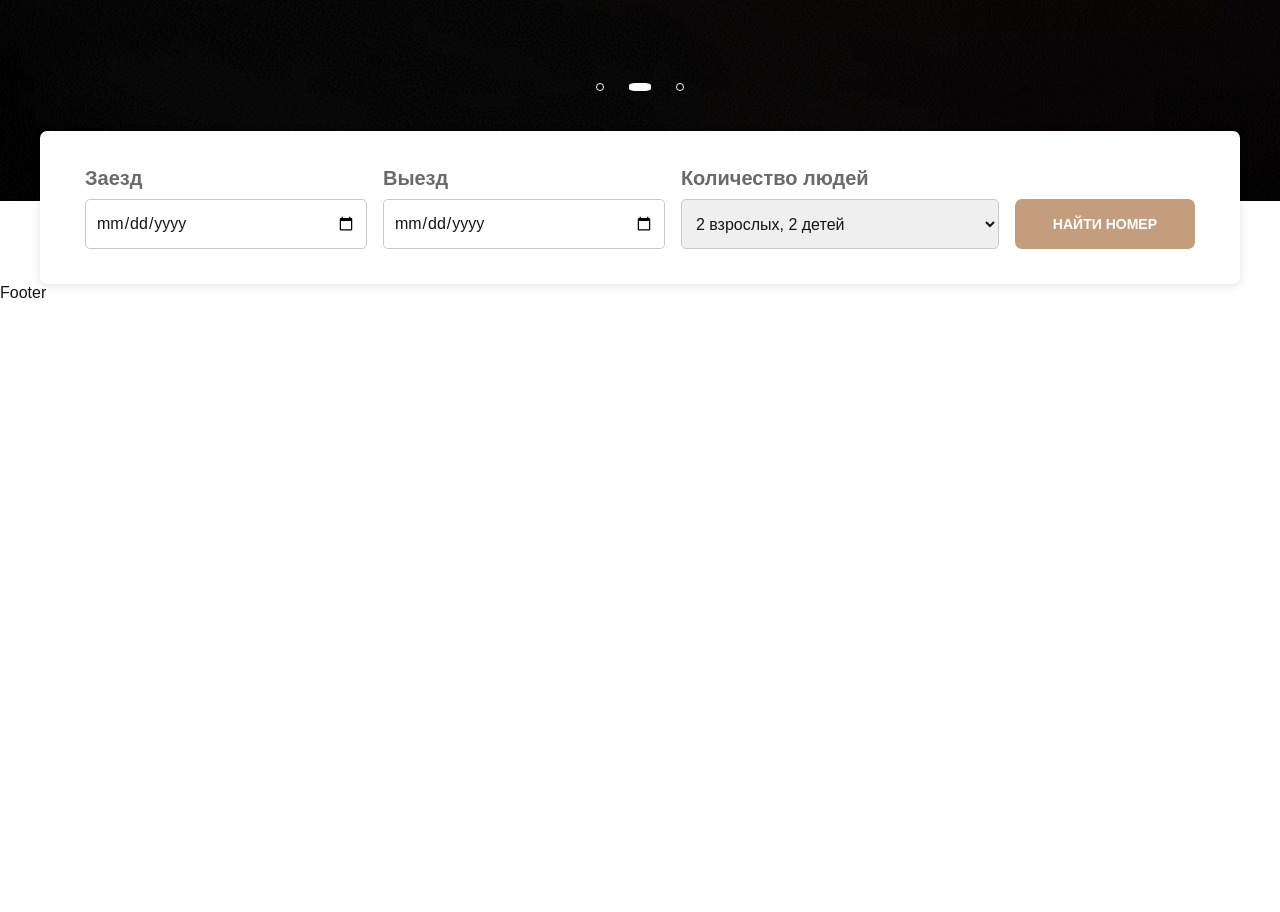
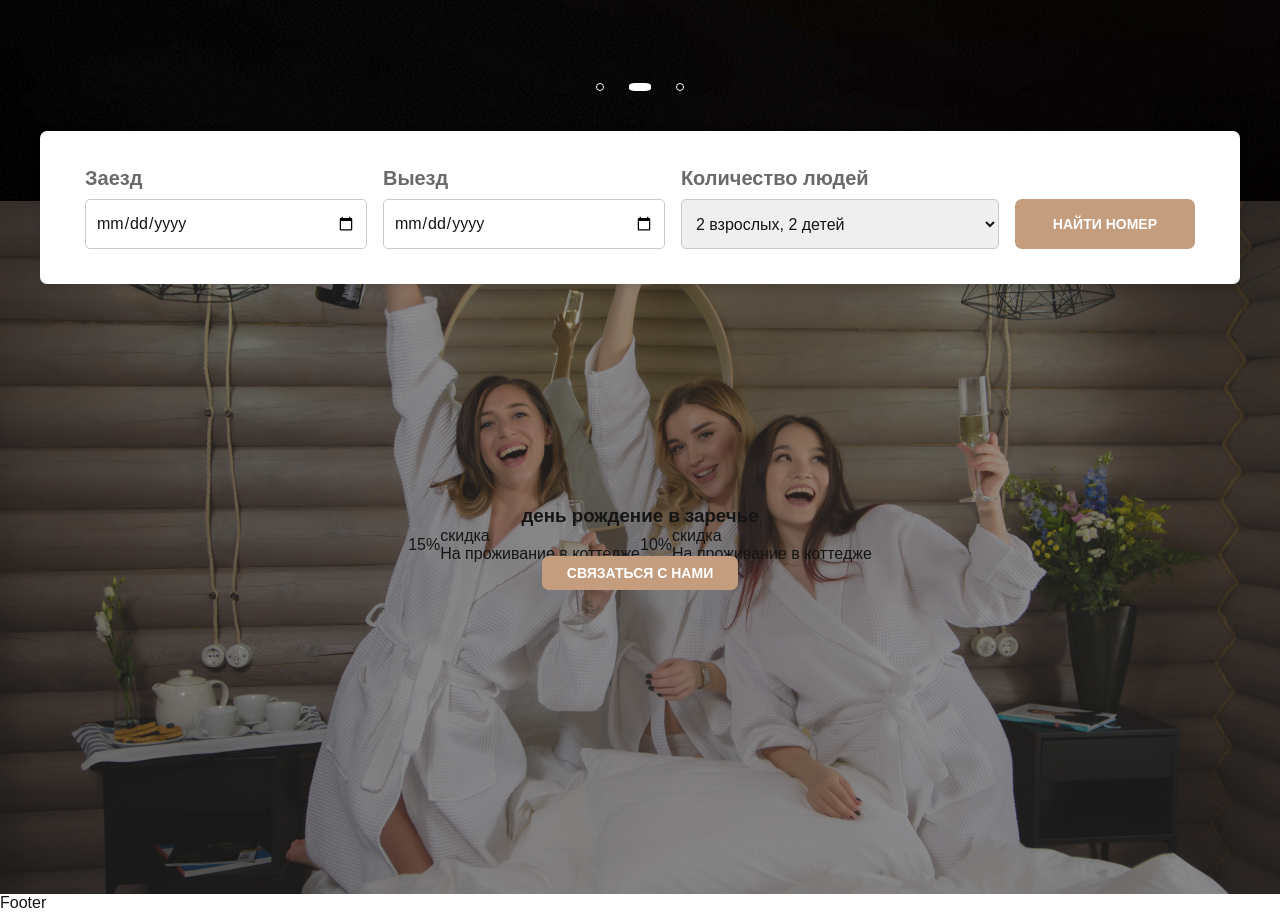
Before and after one commit to TamirisKim/zarechye.k, a website: page src/index.html in a window 1280 px wide. Shown: the part 599-1511 px from the top of the page. Before the commit the page ends 901 px from the top, so only its background shows below. Drawn offline with nearby package versions, Linux system fonts and the light colour scheme; files that its build step writes are made by us from their sources.

Commit message:
start sale

```diff
--- a/src/assets/scss/src/media.scss
+++ b/src/assets/scss/src/media.scss
@@ -12,10 +12,15 @@
   .header__top--left {
 				column-gap: 1.7rem;
 		}
+
+    /*  */
+    .hero .hero-slider .box {
+      min-height: 80vh;
+  }
 }
 
 /* =========================================@media  760px============ */
-@media screen and (max-width: 760px){
+@media screen and (max-width: 773px){
   .time-work {
     display: none;
   }
@@ -65,7 +70,7 @@
 
 /*  */
 .hero .hero-slider .box{
-  min-height: 80vh;
+  min-height: 70vh;
 }
 .hero-title{
   font-size: 4.5rem;
@@ -74,10 +79,42 @@
 .hero-text {
 	padding-top: 1.5rem;
 }
+/*  */
+.img-height-bg {
+	margin-block-start: -16rem;
 }
+}
+
+/* =========================================@media  600px============ */
+@media screen and (max-width: 600px){
+  .img-height-bg {
+    margin-block-start: -20rem;
+  }
+}
+
 /* =========================================@media  450px============ */
-@media screen and (max-width: 450px){
+@media screen and (max-width: 470px){
   html {
     font-size: 50%;
  }
+ /*  */
+ .hero-title{
+  font-size: 4rem;
 }
+/*  */
+.img-height-bg {
+  margin-block-start: -23rem;
+}
+}
+/* =========================================@media  434px============ */
+@media screen and (max-width: 434px){
+  .img-height-bg {
+    margin-block-start: -28rem;
+  }
+}
+/* =========================================@media  378px============ */
+@media screen and (max-width: 378px){
+  .img-height-bg {
+    margin-block-start: -38rem;
+  }
+}
--- a/src/assets/scss/style.scss
+++ b/src/assets/scss/style.scss
@@ -67,6 +67,7 @@ $ff: "Circe", sans-serif;
 	display:block;
 	opacity:1;
 	z-index:5555;
+	border-radius:  7px 7px 0 0;
 	animation:fadeEffect 1s;
 }
 @keyframes fadeEffect{from{opacity:0}
@@ -103,6 +104,7 @@ to{opacity:1}
 .lang-ul{
 	background-color: #F7F7F7;
 	border-radius: 0 0 7px 7px;
+	position: fixed;
 }
 .lang-ul li:hover{
 	background-color: darken(#F7F7F7, 7%);
@@ -112,7 +114,7 @@ to{opacity:1}
 .lang-ul a{
 	display:block;
 	width:100%;
-	padding:8px;
+	padding:8px 12px;
 	color:$black;
 }
 
@@ -301,4 +303,43 @@ option {
 }
 
 
+/* SALE BANNER */
+.img-height-bg {
+	background: url(../../assets/images/sale-bg.jpg) no-repeat;
+	min-height: 70rem;
+	display: flex;
+	align-items: center;
+	justify-content: center;
+	margin-block-start: -9rem;
+	background-size: cover !important;
+	background-position: center !important;
+	position: relative;
+
+}
+.img-height-bg::before{
+	position: absolute;
+	content: "";
+	background: rgba(48, 48, 48, 0.5);
+	width: 100%;
+	height: 70rem;
+}
+
+.img-height-bg .content {
+	text-align: center;
+	position: relative;
+}
+.heading {
+}
+.sale-content {
+	display: flex;
+}
+.sale-box {
+	display: flex;
+	align-items: center;
+}
+.sale-box-text {
+	text-align: start
+}
+.btn--accent {
+}
 @import "src/media";
--- a/src/index.html
+++ b/src/index.html
@@ -74,3 +74,32 @@ title: Заречье | Главная
       </div>
    </form>
 </div>
+
+<!-- SALE BANNER -->
+<div class="img-height-bg" >
+   <div class="container">
+
+     <div class="content">
+       <h3 class="heading">день рождение в заречье</h3>
+       <div class="sale-content">
+         <div class="sale-box">
+            <p>15%</p>
+            <div class="sale-box-text">
+               <span>скидка</span>
+               <p>На проживание в коттедже</p>
+            </div>
+         </div>
+
+         <div class="sale-box">
+            <p>10%</p>
+            <div class="sale-box-text">
+               <span>скидка</span>
+               <p>На проживание в коттедже</p>
+            </div>
+         </div>
+       </div>
+       <a href="#" class="btn--accent">СВЯЗАТЬСЯ С НАМИ</a>
+     </div>
+
+   </div>
+ </div>
```
Also changed, not shown: dist/assets/css/style.css, dist/assets/css/style.min.css, dist/assets/images/sale-bg.jpg (added), dist/index.html, src/assets/images/sale-bg.jpg (added).
